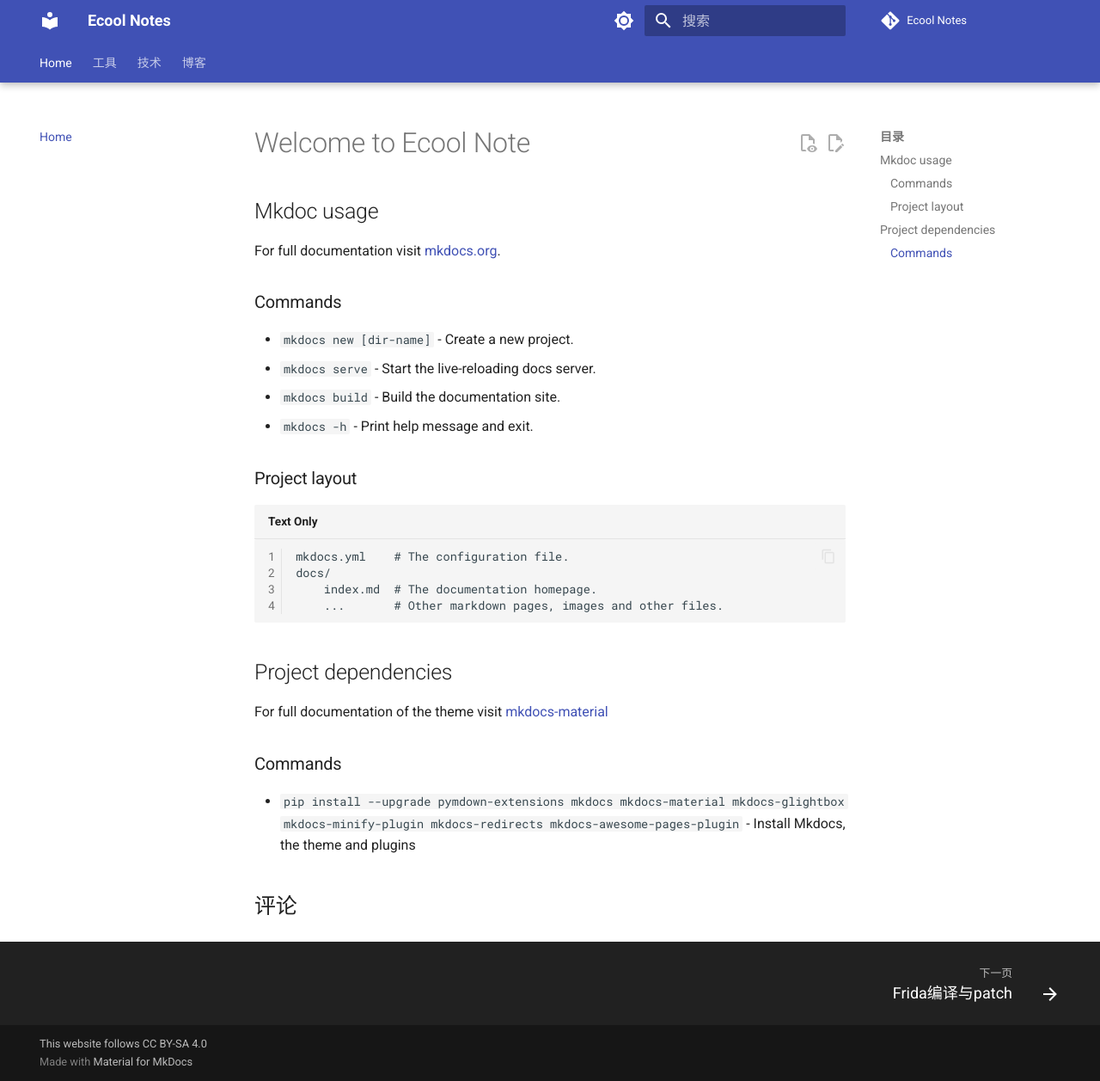
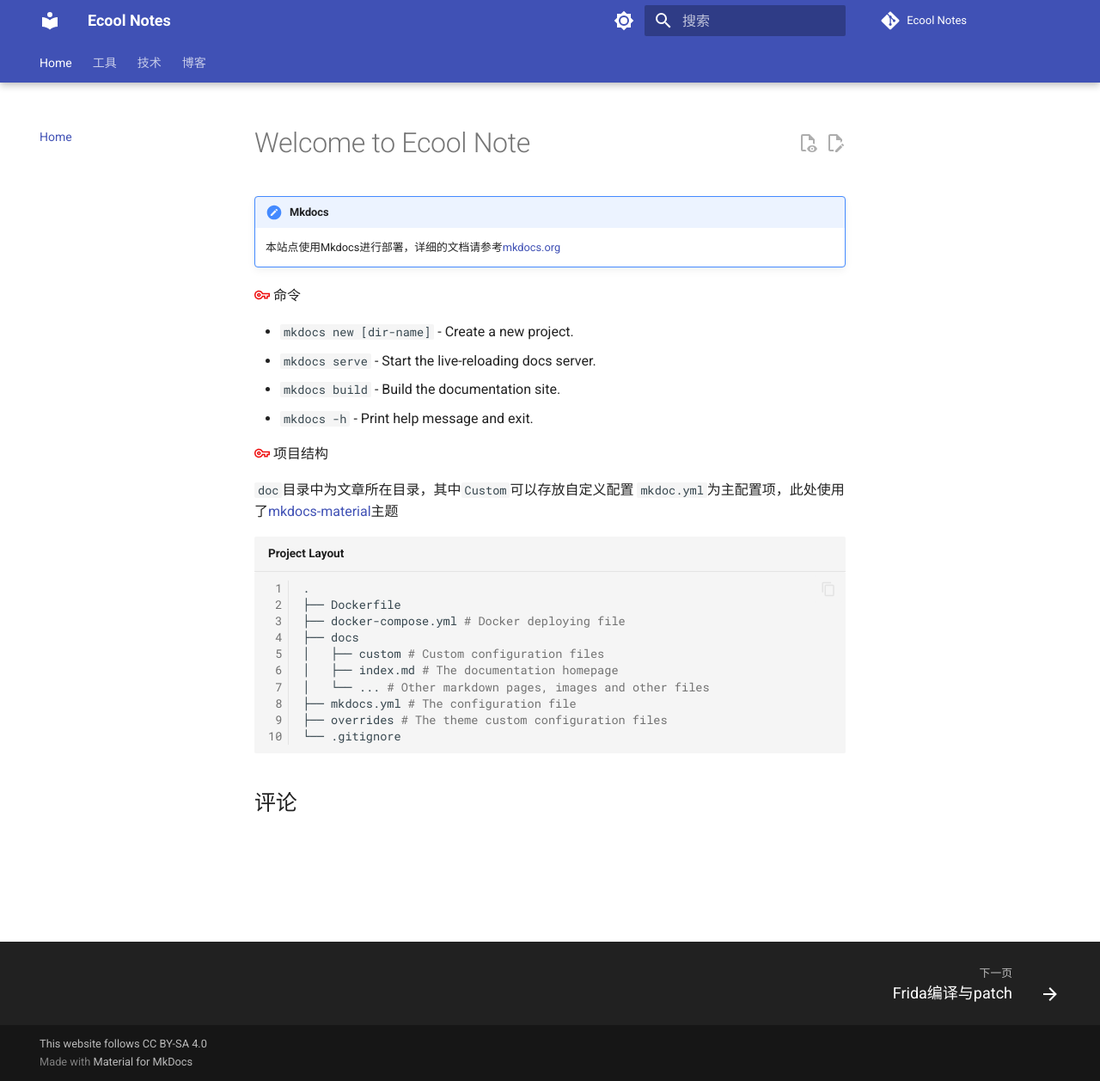
Before and after one commit to jygzyc/notes, an MkDocs documentation site: the page built from docs/index.md, in a window 1280 px wide and 1257 px high. Shown: the whole window at 86% size. Built offline with MkDocs 1.6.1 and Material for MkDocs 9.7.7, drawn with Linux system fonts in a browser that asks for light colours; nearby versions of some CDN libraries; comment, search, counter and statistics services are not loaded.

Commit message:
20240227 index update

````diff
--- a/docs/index.md
+++ b/docs/index.md
@@ -1,27 +1,29 @@
 # Welcome to Ecool Note
 
-## Mkdoc usage
+!!! note "Mkdocs"
+    本站点使用Mkdocs进行部署，详细的文档请参考[mkdocs.org](https://www.mkdocs.org)
 
-For full documentation visit [mkdocs.org](https://www.mkdocs.org).
-
-### Commands
+:material-key-outline:{ .keyword} 命令
 
 * `mkdocs new [dir-name]` - Create a new project.
 * `mkdocs serve` - Start the live-reloading docs server.
 * `mkdocs build` - Build the documentation site.
 * `mkdocs -h` - Print help message and exit.
 
-### Project layout
+:material-key-outline:{ .keyword} 项目结构
 
-    mkdocs.yml    # The configuration file.
-    docs/
-        index.md  # The documentation homepage.
-        ...       # Other markdown pages, images and other files.
+`doc`目录中为文章所在目录，其中`Custom`可以存放自定义配置
+`mkdoc.yml`为主配置项，此处使用了[mkdocs-material](https://squidfunk.github.io/mkdocs-material/)主题
 
-## Project dependencies
-
-For full documentation of the theme visit [mkdocs-material](https://squidfunk.github.io/mkdocs-material/)
-
-### Commands
-
-* `pip install --upgrade pymdown-extensions mkdocs mkdocs-material mkdocs-glightbox mkdocs-minify-plugin mkdocs-redirects mkdocs-awesome-pages-plugin` - Install Mkdocs, the theme and plugins
+```bash title="Project Layout"
+.
+├── Dockerfile
+├── docker-compose.yml # Docker deploying file
+├── docs
+│   ├── custom # Custom configuration files
+│   ├── index.md # The documentation homepage
+│   └── ... # Other markdown pages, images and other files
+├── mkdocs.yml # The configuration file
+├── overrides # The theme custom configuration files
+└── .gitignore
+```
--- a/mkdocs.yml
+++ b/mkdocs.yml
@@ -30,6 +30,7 @@
     # https://squidfunk.github.io/mkdocs-material/setup/setting-up-navigation/
     - navigation.tabs
     - navigation.tabs.sticky
+    - navigation.sections
     # https://squidfunk.github.io/mkdocs-material/setup/setting-up-the-footer/
     - navigation.footer
     - navigation.top
````
Also changed, not shown: docs/technology/memo.md (+3 -15 lines), docs/technology/android/android_framework_security/.pages (added), docs/technology/android/android_self_rom/.pages (added), docs/technology/program_language/.pages.
